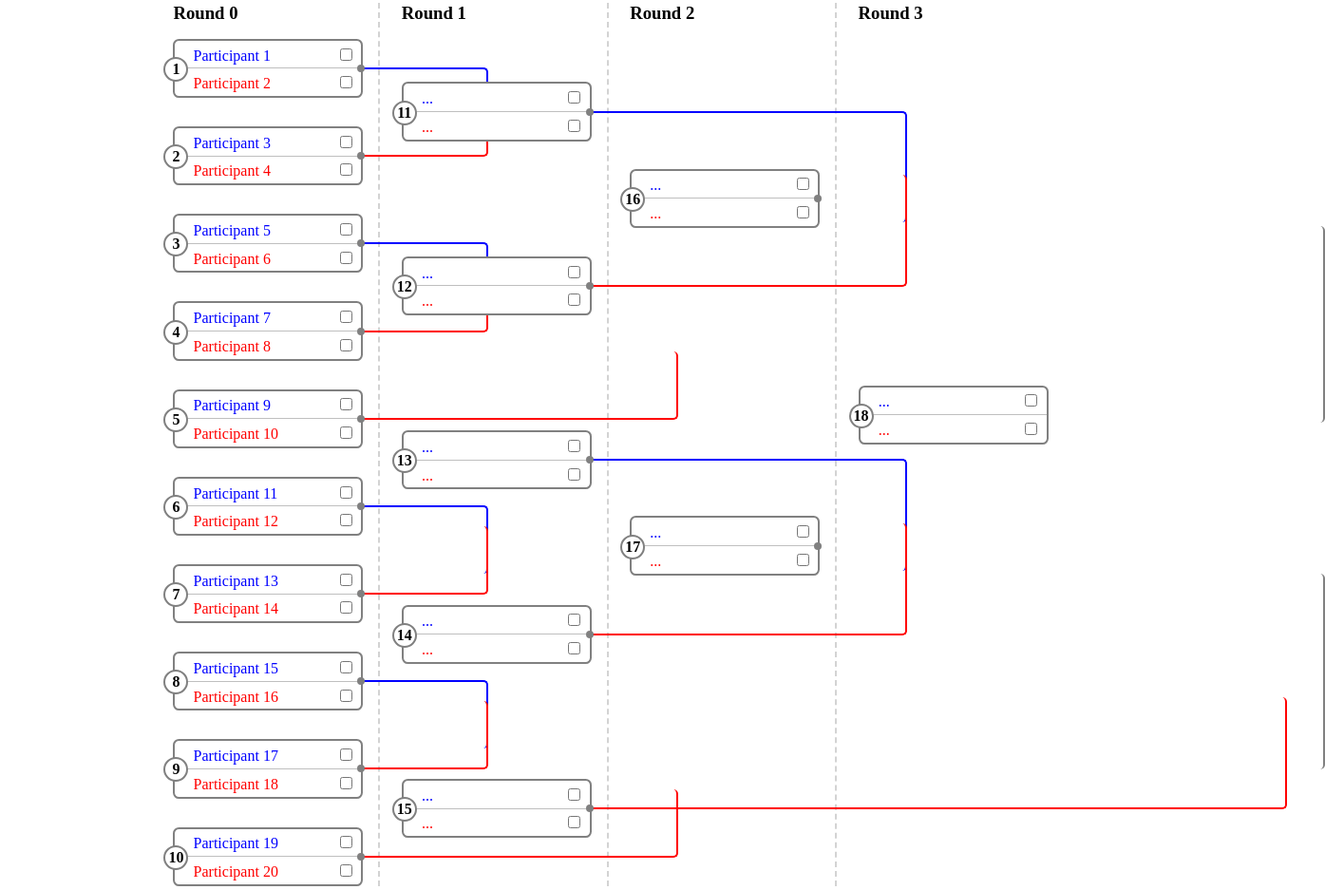
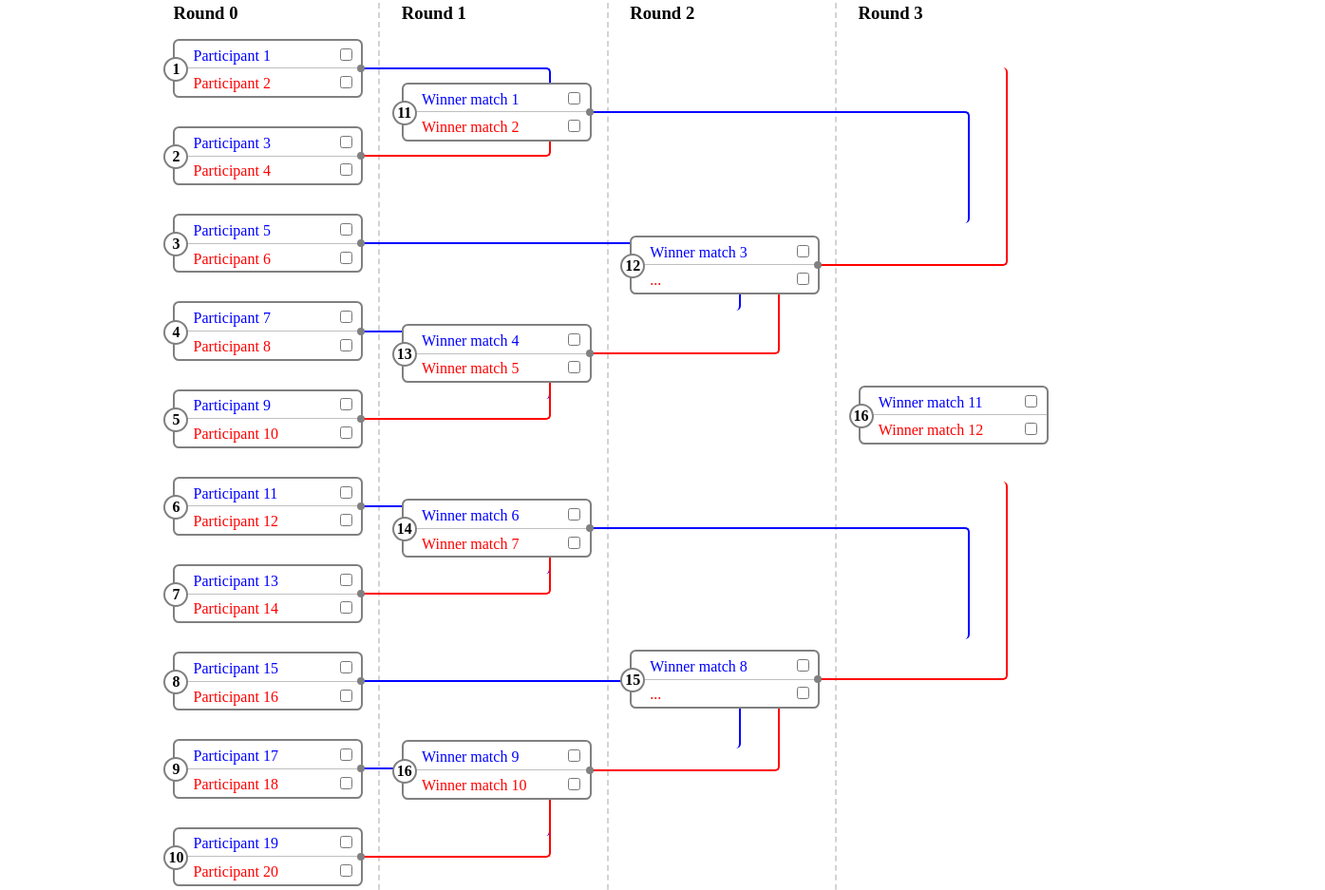
Before and after one commit to feryardiant/poc-brackets, a website: page index.html in a window 1280 px wide. Shown: the part 77-1014 px from the top of the page at 95% size, 1395 px wide, since content can reach past the window. Drawn offline with Linux system fonts and the light colour scheme.

Commit message:
chore: checkpoint
Signed-off-by: Fery Wardiyanto <ferywardiyanto@gmail.com>

```diff
--- a/main.js
+++ b/main.js
@@ -6,12 +6,12 @@
  * @param {Boolean} unamed
  * @returns {Participant[]}
  */
-function generateParticipants(count, unamed) {
+function generateParties(count, unamed) {
     const participants = []
 
     for (let i = 1; i <= count; i++) {
         participants.push({
-            name: unamed === false ? `Participant ${i}` : '...'
+            name: `Participant ${i}`
         })
     }
 
@@ -20,6 +20,7 @@ function generateParticipants(count, unamed) {
 
 /**
  * @typedef {Object} Round
+ * @property {Number} id
  * @property {Match[]} matches
  *
  * @param {number} totalParties
@@ -27,46 +28,120 @@ function generateParticipants(count, unamed) {
  */
 function generateRounds(totalParties) {
     const rounds = []
-    let nextRounds = totalParties
-    let round = 0
+    let parties = generateParties(totalParties)
+    let shouldNext = true
+    let r = 0
 
-    while (nextRounds > 2) {
-        const participants = generateParticipants(nextRounds, round > 0)
+    while (shouldNext) {
+        /** @type {Round} round */
+        const round = { id: r + 1 }
+        const prevRound = r >= 1 ? rounds[r - 1] : null
 
-        rounds.push({
-            id: ++round,
-            count: nextRounds,
-            matches: generateMatches(participants, round, (num) => {
-                return num + rounds.reduce((sum, r) => r.matches.length + sum, 0)
-            }),
+        round.matches = prevRound === null
+            ? createMatches(parties, round.id)
+            : configureNextMatches(prevRound, round.id, (parties) => {
+                rounds[round.id] = { id: round.id + 1, matches: [], parties: parties }
+                shouldNext = false
+            })
+
+        rounds[r] = round
+        r++
+    }
+
+    const out = normalizeRounds(rounds)
+    console.log(out)
+
+    return out
+}
+
+function normalizeRounds(rounds) {
+    const byId = (a, b) => a.id - b.id
+    const addRound = (next) => {
+        rounds[next] = {
+            id: next + 1,
+            matches: [],
+            parties: []
+        }
+    }
+
+    rounds = rounds.reduce((rounds, round, r) => {
+        if (r === 0) return rounds
+
+        round.matches.forEach(normalizeMatches(round, rounds, addRound))
+        round.matches.sort(byId)
+        round.parties = []
+
+        rounds[r] = round
+
+        return rounds
+    }, rounds)
+
+    return rounds.map((round, r) => {
+        if (!round.parties || round.parties.length === 0) return round
+
+        const parties = round.parties.sort((a, b) => a.matchId - b.matchId)
+        round.matches = createMatches(parties, round.id, (num) => {
+            return num + rounds.at(-2).matches.at(-1).id
         })
 
-        nextRounds = Math.ceil(nextRounds / 2)
+        round.matches.forEach(normalizeMatches(round, rounds, addRound))
+        round.matches.sort(byId)
+
+        round.parties = []
+
+        return round
+    })
+}
+
+function normalizeMatches(round, rounds, addRound) {
+    return (match, m) => {
+        if (rounds[match.next] === undefined) {
+            addRound(match.next)
+        }
+
+        if (rounds[match.next].parties) {
+            rounds[match.next].parties.push({
+                matchId: match.id,
+                side: match.side,
+                name: `Winner match ${match.id}`
+            })
+        }
+
+        if (
+            [match.round, match.parties[0].round].includes(undefined) ||
+            match.round === match.parties[0].round
+        ) return
+
+        match.round = match.parties[0].round
+        match.gap = 1
+        match.side = 'red'
+        match.next += 1
+
+        rounds[match.round]?.matches.unshift(match)
+
+        round.matches.splice(m, 1)
+        round.matches[m] && (round.matches[m].gap = 1)
     }
-
-    // console.log(rounds)
-    return rounds
 }
 
 /**
  * @typedef {Object} Match
  * @property {Number} id
+ * @property {Number} next
  * @property {Number} round
  * @property {'blue'|'red'} side
  * @property {Participant[]} parties
+ * @property {Number[]} prevs
  *
  * @param {Participant[]} participants
- * @param {Number} round
- * @param {(num: Number) => Number} cb
+ * @param {Number} roundId
+ * @param {(num: Number) => Number} fnId
  * @returns {Match[]}
  */
-function generateMatches(participants, round, cb) {
+function createMatches(participants, roundId, fnId = (num) => num) {
     let parties = []
     let matchId = 1
 
-    /**
-     * @type {Match[]} matches
-     */
     const matches = participants.reduce((matches, party, i) => {
         const id = Number(i) + 1
         const isEven = id % 2 == 0
@@ -78,38 +153,85 @@ function generateMatches(participants, round, cb) {
 
         if (isEven) {
             matches.push({
-                id: cb(matchId),
-                round,
+                id: fnId(matchId),
+                gap: 0,
+                next: roundId,
                 parties
             })
 
             parties = []
             matchId++
-
-            return matches
         }
 
         return matches
     }, [])
 
-    let chunks = createChunks(matches)
-
-    for (const chunk of chunks) {
-        for (const [side, cMatches] of Object.entries(chunk)) {
-            cMatches.forEach((match, c) => {
+    createChunks(matches).forEach((chunk) => {
+        for (const [side, chunks] of Object.entries(chunk)) {
+            chunks.forEach((match, c) => {
                 const i = matches.findIndex((m) => m.id === match.id)
 
+                matches[i].round = roundId - 1
                 matches[i].side = side
+                matches[i].prevs = []
 
-                if (cMatches.length > 1 && c > 0) {
-                    matches[i].round = matches[i].round * cMatches.length
+                if (chunks.length > 1 && c > 0) {
+                    // matches[i - 1].next = matches[i].next * chunks.length
+                    matches[i - 1].next += 1
                 }
             })
         }
+    })
+
+    return matches
+}
+
+/**
+ * @typedef {Object} Party
+ * @property {Number} round
+ *
+ * @param {?Round} prevRound
+ * @param {Number} roundId
+ * @param {(parties: Party[]) => void} nextFn
+ * @returns {Match[]}
+ */
+function configureNextMatches(prevRound, roundId, nextFn = () => {}) {
+    const prevMatches = prevRound?.matches || []
+    /** @type {Party[]} parties */
+    const parties = []
+    let prevSide = null
+
+    for (const match of prevMatches) {
+        let round = match.next
+
+        if (prevSide === match.side) {
+            parties.push({
+                round: round + 1,
+                matchId: null,
+                side: 'red',
+                name: '...'
+            })
+        }
+
+        parties.push({
+            round,
+            matchId: match.id,
+            side: match.side,
+            name: `Winner match ${match.id}`
+        })
+
+        prevSide = match.side
     }
 
-    console.log(matches)
-    return matches
+    const nextParties = parties.filter(party => party.round === roundId)
+
+    if (nextParties.length > 0) {
+        nextFn(nextParties)
+    }
+
+    return createMatches(parties, roundId, (num) => {
+        return num + prevMatches[prevMatches.length - 1].id
+    })
 }
 
 /**
@@ -119,7 +241,7 @@ function createChunks(matches) {
     let side = matches.length
     let chunks = []
 
-    while (side > 2) {
+    while (side >= 2) {
         side = side / 2
 
         if (chunks.length === 0) {
@@ -134,7 +256,7 @@ function createChunks(matches) {
 
             tmpChunks.push(
                 createMatchSides(chunk.blue, side),
-                createMatchSides(chunk.red, side)
+                createMatchSides(chunk.red, side),
             )
         }
 
@@ -155,10 +277,17 @@ function createChunks(matches) {
  * @returns {Side}
  */
 function createMatchSides(matches, slice) {
-    return {
+    const chunk = {
         blue: matches.slice(0, slice),
         red: matches.slice(slice),
     }
+
+    if (chunk.blue.length === 1 && chunk.red.length === 2) {
+        chunk.blue.push(chunk.red[0])
+        chunk.red = chunk.red.slice(1)
+    }
+
+    return chunk
 }
 
 /**
@@ -188,13 +317,18 @@ export function init(totalParties) {
         $section.append($title)
 
         for (const match of round.matches) {
+            if (!match) continue
+
             const $match = document.createElement('div')
             const $matchTitle = document.createElement('h4')
 
             $match.setAttribute('data-match', match.id)
             $match.setAttribute('data-round', roundId)
             $match.setAttribute('data-side', match.side)
-            $match.style.setProperty('--next-round', match.round)
+            $match.setAttribute('data-span', match.gap)
+            $match.style.setProperty('--next-round', match.next)
+            $match.style.setProperty('--curr-round', roundId)
+            $match.style.setProperty('--span', match.gap)
             $match.classList.add('match')
 
             if (roundId > 0) {
@@ -239,6 +373,7 @@ export function init(totalParties) {
 
     for (const $genMatch of $genMatches) {
         let matchRound = Number($genMatch.getAttribute('data-round'))
+        let matchSpan = Number($genMatch.getAttribute('data-span'))
 
         if (matchRound > 1) {
             matchRound *= matchRound
@@ -249,7 +384,7 @@ export function init(totalParties) {
         const gap = (matchGap * matchRound) - matchRound
         const boxMargin = ((boxHeight * matchRound) + gap) / 2
 
-        $genMatch.style.setProperty('--margin', `${boxMargin}px`)
+        $genMatch.style.setProperty('--margin', `${Math.round(boxMargin)}px`)
 
         // console.log(matchRound)
     }
--- a/style.css
+++ b/style.css
@@ -41,7 +41,8 @@ html, body {
     box-sizing: border-box;
     border: 2px solid grey;
     border-radius: .4rem;
-    margin: var(--margin) 0;
+    margin-top: calc(var(--margin) + (var(--span) * 70px));
+    margin-bottom: var(--margin);
     padding: 0;
     position: relative;
     width: var(--width);
@@ -75,7 +76,7 @@ html, body {
 
 .match:not(.final-round):after {
     --height: 70px;
-    --line: calc((var(--width) / 4) + (var(--width) * var(--next-round)) - (var(--width) / 2 + 1em));
+    --line: calc(var(--width) * (var(--next-round) - var(--curr-round)));
     width: var(--line);
     height: calc(var(--margin, 0) + var(--height));
     right: calc(var(--line) * -1);
```
